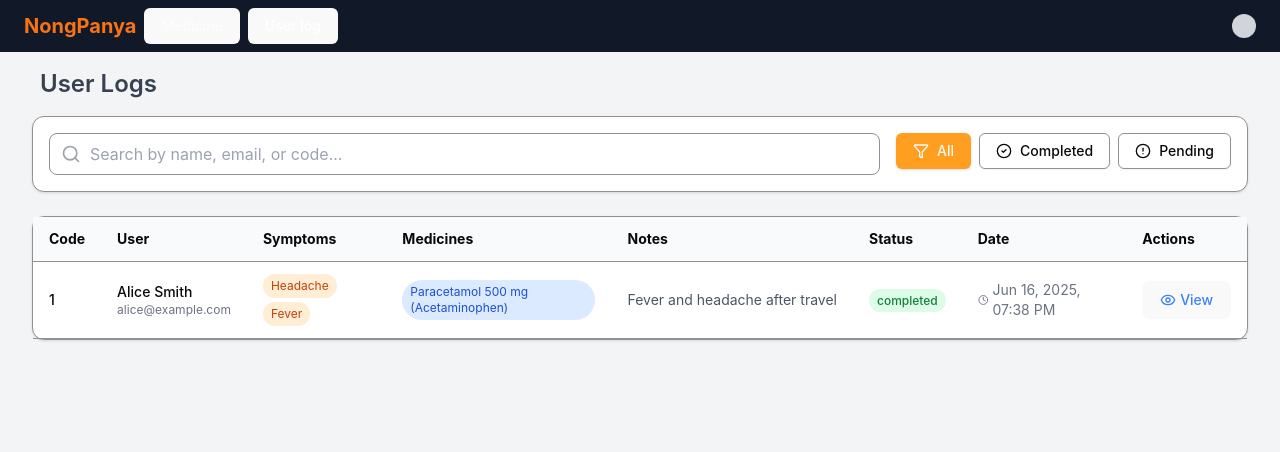
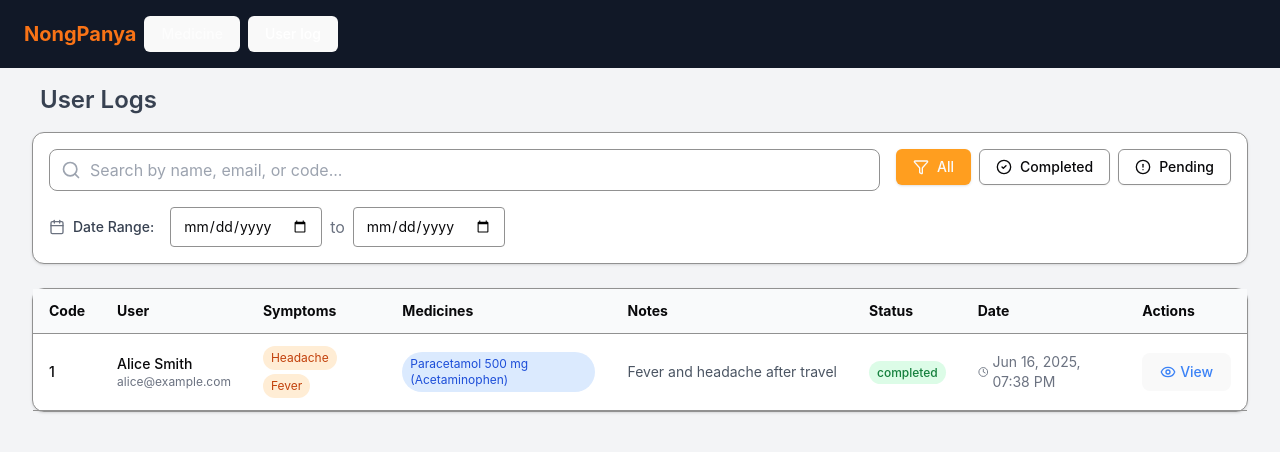
Before and after one commit to lnwwaveza007/nongpanya, a React (Vite) app in the folder frontend/: page /user-log in a window 1280 px wide. Shown: the top 452 px of the page. Built offline with nearby package versions, Linux system fonts and the light colour scheme.

Commit message:
Add date filter and UI fix for top 5 chart

```diff
--- a/frontend/src/components/layout/Header.tsx
+++ b/frontend/src/components/layout/Header.tsx
@@ -10,7 +10,7 @@ const Header: React.FC<HeaderProps> = ({ activePage = "medicine" }) => {
   const navigate = useNavigate();
 
   return (
-    <div className="bg-gray-900 text-white px-6 py-2 flex items-center justify-between w-full">
+    <div className="bg-gray-900 text-white px-6 py-4 flex items-center justify-between w-full">
       <div className="flex items-center gap-2">
         <span className="font-bold text-xl text-orange-500">NongPanya</span>
         <Button
@@ -28,7 +28,6 @@ const Header: React.FC<HeaderProps> = ({ activePage = "medicine" }) => {
           User log
         </Button>
       </div>
-      <div className="w-6 h-6 rounded-full bg-gray-300" />
     </div>
   );
 };
--- a/frontend/src/pages/dashboard-page.tsx
+++ b/frontend/src/pages/dashboard-page.tsx
@@ -2,7 +2,7 @@ import React, { useState } from "react";
 import { Card, CardHeader, CardTitle, CardContent } from "../components/ui/card";
 import EditStockModal from "../components/form/EditStockModal";
 import AddStockModal from "../components/form/AddStockModal";
-import { Plus } from "lucide-react";
+import { Plus, Calendar } from "lucide-react";
 import Header from "../components/layout/Header";
 import {
   BarChart, Bar, XAxis, YAxis, CartesianGrid, Tooltip, Legend, ResponsiveContainer, LineChart, Line, Cell
@@ -267,6 +267,7 @@ export default function DashboardPage() {
   const [selectedMedicine, setSelectedMedicine] = useState<Medicine | null>(null);
   const [isEditModalOpen, setIsEditModalOpen] = useState(false);
   const [isAddModalOpen, setIsAddModalOpen] = useState(false);
+  const [selectedDate, setSelectedDate] = useState("2024-08-15");
 
   const handleEditClick = (medicine: Medicine) => {
     setSelectedMedicine(medicine);
@@ -341,13 +342,23 @@ export default function DashboardPage() {
         {/* Right: Top 5 Dispensed Medicines */}
         <Card className="col-span-1">
           <CardHeader>
-            <CardTitle>Top 5 Dispensed Medicines</CardTitle>
+            <CardTitle>Top 5 All Time Dispensed Medicines</CardTitle>
           </CardHeader>
           <CardContent className="h-64">
             <ResponsiveContainer width="100%" height="100%">
-              <BarChart data={topDispensed}>
+              <BarChart
+                data={topDispensed}
+                margin={{ top: 20, right: 30, left: 20, bottom: 60 }}
+              >
                 <CartesianGrid strokeDasharray="3 3" />
-                <XAxis dataKey="medicine_name" />
+                <XAxis
+                  dataKey="medicine_name"
+                  angle={-45}
+                  textAnchor="end"
+                  height={80}
+                  interval={0}
+                  tick={{ fontSize: 10 }}
+                />
                 <YAxis />
                 <Tooltip />
                 <Bar dataKey="total" isAnimationActive fill="#8884d8">
@@ -365,7 +376,14 @@ export default function DashboardPage() {
         <Card>
           <CardHeader className="flex flex-row items-center justify-between">
             <CardTitle>Daily Medicine Requests</CardTitle>
-            <span className="bg-orange-100 text-orange-600 rounded px-2 py-1 text-xs font-semibold">2024-08-15</span>
+            <div className="flex items-center gap-2">
+              <input
+                type="date"
+                value={selectedDate}
+                onChange={(e) => setSelectedDate(e.target.value)}
+                className="border rounded px-2 py-1 text-sm focus:ring-2 focus:ring-orange-500 focus:border-orange-500"
+              />
+            </div>
           </CardHeader>
           <CardContent className="h-80">
             <ResponsiveContainer width="100%" height="100%">
--- a/frontend/src/pages/user-log-page.tsx
+++ b/frontend/src/pages/user-log-page.tsx
@@ -1,7 +1,7 @@
 import React, { useState } from "react";
 import { Card, CardContent } from "../components/ui/card";
 import { Button } from "../components/ui/button";
-import { Search, Filter, Clock, CheckCircle2, AlertCircle, Eye } from "lucide-react";
+import { Search, Filter, Clock, CheckCircle2, AlertCircle, Eye, Calendar } from "lucide-react";
 import UserLogDetailModal from "../components/form/UserLogDetailModal";
 import Header from "../components/layout/Header";
 
@@ -76,6 +76,8 @@ const userLogs = {
 const UserLogPage = () => {
   const [searchTerm, setSearchTerm] = useState("");
   const [statusFilter, setStatusFilter] = useState<string>("all");
+  const [startDate, setStartDate] = useState("");
+  const [endDate, setEndDate] = useState("");
   const [selectedLog, setSelectedLog] = useState<UserLog | null>(null);
   const [isDetailModalOpen, setIsDetailModalOpen] = useState(false);
 
@@ -97,7 +99,23 @@ const UserLogPage = () => {
 
     const matchesStatus = statusFilter === "all" || log.status === statusFilter;
 
-    return matchesSearch && matchesStatus;
+    // Date filtering
+    let matchesDate = true;
+    if (startDate || endDate) {
+      const logDate = new Date(log.created_at);
+      const start = startDate ? new Date(startDate) : null;
+      const end = endDate ? new Date(endDate) : null;
+
+      if (start && end) {
+        matchesDate = logDate >= start && logDate <= end;
+      } else if (start) {
+        matchesDate = logDate >= start;
+      } else if (end) {
+        matchesDate = logDate <= end;
+      }
+    }
+
+    return matchesSearch && matchesStatus && matchesDate;
   });
 
   const formatDate = (dateString: string) => {
@@ -126,6 +144,8 @@ const UserLogPage = () => {
       <div className="px-8 mb-6">
         <Card>
           <CardContent className="p-4">
+            <div className="flex flex-col gap-4">
+              {/* Search and Status Filters */}
               <div className="flex flex-col md:flex-row gap-4">
                 <div className="flex-1">
                   <div className="relative">
@@ -164,6 +184,44 @@ const UserLogPage = () => {
                     <AlertCircle size={16} />
                     Pending
                   </Button>
+                </div>
+              </div>
+
+              {/* Date Range Filters */}
+              <div className="flex flex-col md:flex-row gap-4 items-center">
+                <div className="flex items-center gap-2">
+                  <Calendar size={16} className="text-gray-500" />
+                  <span className="text-sm font-medium text-gray-700">Date Range:</span>
+                </div>
+                <div className="flex gap-2">
+                  <input
+                    type="date"
+                    value={startDate}
+                    onChange={(e) => setStartDate(e.target.value)}
+                    className="border rounded px-3 py-2 text-sm focus:ring-2 focus:ring-blue-500 focus:border-blue-500"
+                    placeholder="Start Date"
+                  />
+                  <span className="text-gray-500 self-center">to</span>
+                  <input
+                    type="date"
+                    value={endDate}
+                    onChange={(e) => setEndDate(e.target.value)}
+                    className="border rounded px-3 py-2 text-sm focus:ring-2 focus:ring-blue-500 focus:border-blue-500"
+                    placeholder="End Date"
+                  />
+                </div>
+                {(startDate || endDate) && (
+                  <Button
+                    variant="outline"
+                    onClick={() => {
+                      setStartDate("");
+                      setEndDate("");
+                    }}
+                    className="text-red-600 hover:text-red-700"
+                  >
+                    Clear Dates
+                  </Button>
+                )}
               </div>
             </div>
           </CardContent>
```
Lines whose indentation alone changed are shown as unchanged.
